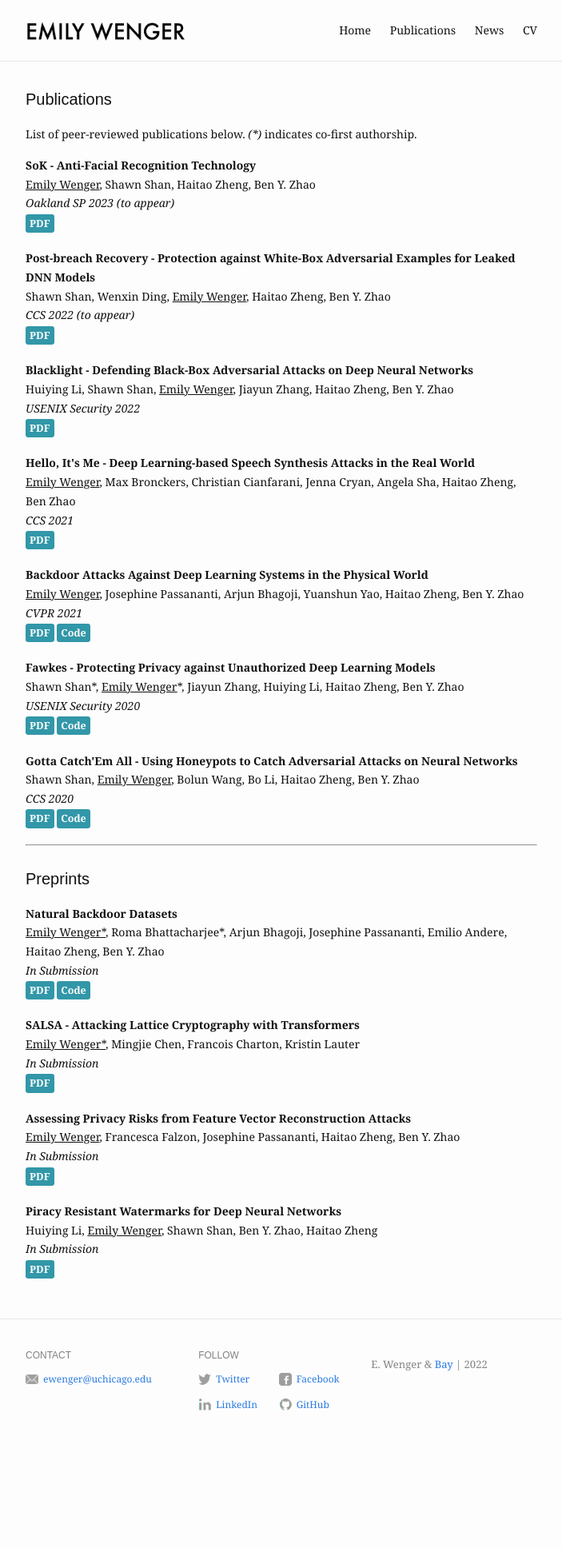
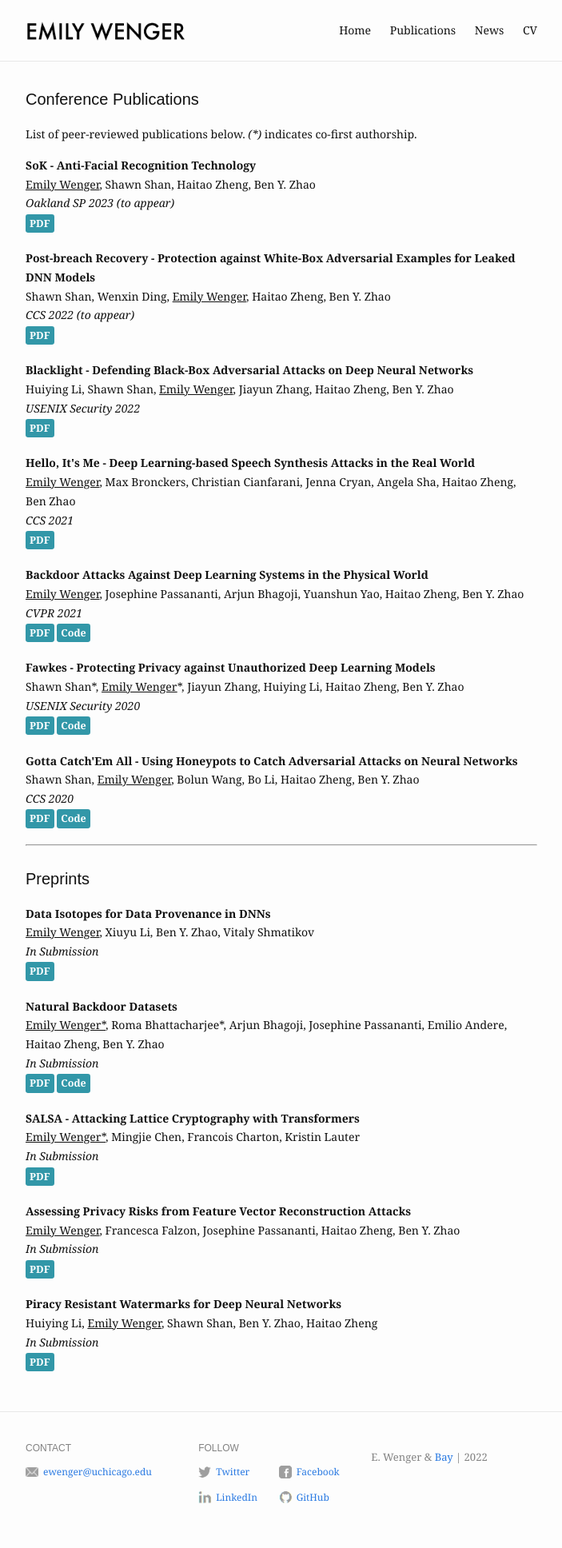
Before and after one commit to emilywenger/emilywenger.github.io, a Jekyll site: the page built from publications.md, in a window 1280 px wide. Shown: the whole page at 80% size, without its empty margins (288-991 px from the left). Built offline with Jekyll 4.4.1, drawn with Linux system fonts in a browser that asks for light colours; before the commit the page ends 1820 px from its top, so only the background shows below that.

Commit message:
updated some news etc

```diff
--- a/_layouts/publications.html
+++ b/_layouts/publications.html
@@ -8,7 +8,7 @@
     <div class="page-content">
       <div class="wrapper">
         <div class="work">
-          <h1 class="page-heading">Publications</h1>
+          <h1 class="page-heading">Conference Publications</h1>
           {{ content }}
           {% for item in page.publications %}
           <div class="work-item">
--- a/publications.md
+++ b/publications.md
@@ -47,6 +47,12 @@ publications:
   codelink: https://github.com/Shawn-Shan/trapdoor
 
 preprints:
+- title: Data Isotopes for Data Provenance in DNNs
+  authors: <u>Emily Wenger</u>, Xiuyu Li, Ben Y. Zhao, Vitaly Shmatikov
+  conference: In Submission
+  paperlink: https://arxiv.org/pdf/2208.13893.pdf
+  codelink: NA
+
 - title: Natural Backdoor Datasets
   authors: <u>Emily Wenger*</u>, Roma Bhattacharjee*, Arjun Bhagoji, Josephine Passananti, Emilio Andere, Haitao Zheng, Ben Y. Zhao
   conference: In Submission
```
Also changed, not shown: news.md (+3 -0 lines), 1 other file.
